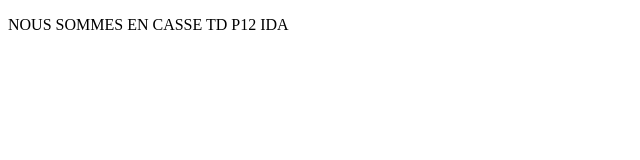
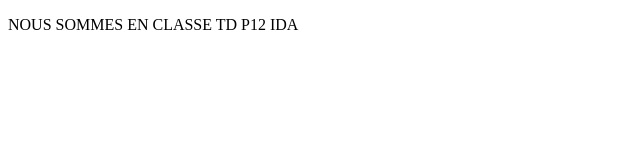
Before and after one commit to sarr44/sarr44.github.io, a plain HTML site: page index.html in a window 1280 px wide. Shown: the full height of the page, 0-640 px from the left. Drawn offline with Linux system fonts and the light colour scheme.

Commit message:
Update index.html

```diff
--- a/index.html
+++ b/index.html
@@ -6,6 +6,6 @@
     <title>Ma première page web</title>
 </head>
 <body>
-    <p>NOUS SOMMES EN CASSE TD P12 IDA</p>
+    <p>NOUS SOMMES EN CLASSE TD P12 IDA</p>
 </body>
 </html>
```
